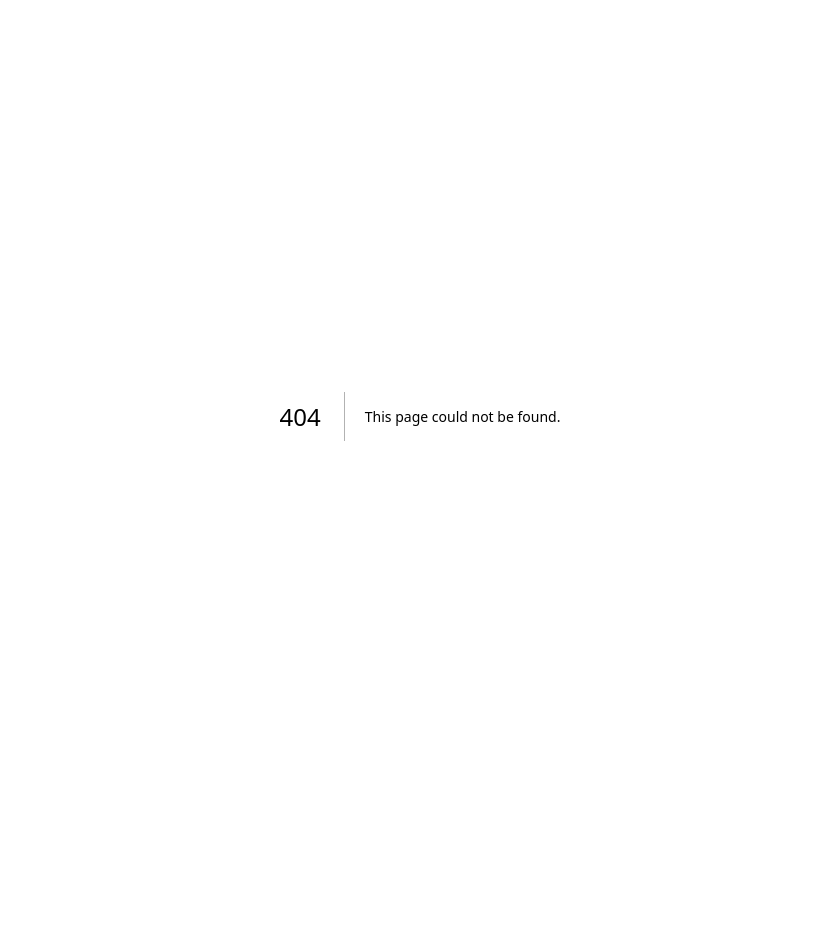
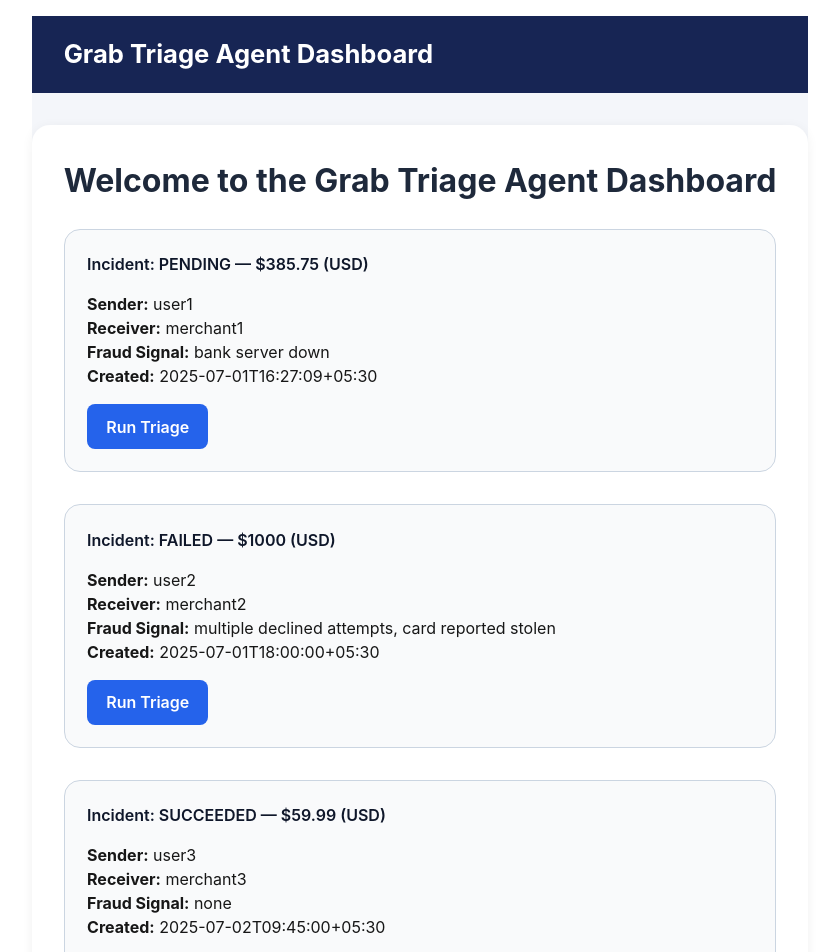
Before and after one commit to swapnilxi/grab-hack, a Next.js app in the folder frontend/: page /gta in a window 1280 px wide. Before the commit this address had no page. Shown: the top 952 px of the page, without its empty margins (220-1059 px from the left). Before the commit the page ends 832 px from the top, so only its background shows below. Built offline with nearby package versions, Linux system fonts and the light colour scheme.

Commit message:
incident-cards

```diff
--- /dev/null
+++ b/frontend/src/app/components/IncidentCard/IncidentCard.jsx
@@ -0,0 +1,81 @@
+'use client';
+
+import { useState } from 'react';
+
+export default function IncidentCard({ incident }) {
+  const [response, setResponse] = useState(null);
+  const [loading, setLoading] = useState(false);
+
+  const runTriage = async () => {
+    setLoading(true);
+    setResponse(null);
+    try {
+      const res = await fetch('http://localhost:8080/run-triage', {
+        method: 'POST',
+        headers: { 'Content-Type': 'application/json' },
+        body: JSON.stringify(incident),
+      });
+      const data = await res.json();
+      setResponse(data);
+    } catch (e) {
+      setResponse({ error: 'Failed to connect to backend.' });
+    } finally {
+      setLoading(false);
+    }
+  };
+
+  return (
+    <div style={{
+      border: '1.5px solid #cbd5e1',
+      borderRadius: 16,
+      padding: '1.4rem',
+      marginBottom: '2rem',
+      background: '#f9fafb'
+    }}>
+      <h3 style={{ margin: '0 0 1rem 0', fontWeight: 600, color: '#0f172a' }}>
+        Incident: {incident.status} &mdash; ${incident.amount} ({incident.currency})
+      </h3>
+      <p><b>Sender:</b> {incident.sender_id}</p>
+      <p><b>Receiver:</b> {incident.receiver_id}</p>
+      <p><b>Fraud Signal:</b> {incident.metadata?.fraud_detection_signal}</p>
+      <p><b>Created:</b> {incident.created_at}</p>
+      <button
+        style={{
+          marginTop: '1rem',
+          padding: '0.65rem 1.2rem',
+          background: '#2563eb',
+          color: '#fff',
+          border: 'none',
+          borderRadius: 8,
+          fontWeight: 600,
+          cursor: loading ? 'not-allowed' : 'pointer',
+          fontSize: '1rem'
+        }}
+        onClick={runTriage}
+        disabled={loading}
+      >
+        {loading ? 'Running Triage...' : 'Run Triage'}
+      </button>
+      {response && (
+        <div style={{
+          marginTop: '1.2rem',
+          padding: '1rem',
+          background: '#f1f5f9',
+          borderRadius: 10,
+          color: response.error ? '#dc2626' : '#2563eb',
+          wordBreak: 'break-all'
+        }}>
+          <b>Triage Result:</b>
+          <pre style={{
+            fontFamily: 'monospace',
+            fontSize: '1rem',
+            background: 'none',
+            margin: 0
+          }}>
+            {JSON.stringify(response, null, 2)}
+          </pre>
+        </div>
+      )}
+    </div>
+  );
+}
--- /dev/null
+++ b/frontend/src/app/components/IncidentCard/IncidentData.json
@@ -0,0 +1,92 @@
+[
+  {
+    "sender_id": "user1",
+    "receiver_id": "merchant1",
+    "amount": 385.75,
+    "transaction_id": "0xd35e938e8ce56d41162d0e64cd7c76874b01f1504a653dbef0ae1e44999de223",
+    "request_id": "0x53ad832d9384937fd52028787f2721cb14616f1ffa8a44319a5958d22b18b487",
+    "charge_id": "0x781bce1f868c8bae75b4bef7b5c2346a61158f4b5cdeb8c2a46ba40e93e67f22",
+    "status": "PENDING",
+    "currency": "USD",
+    "metadata": {
+      "fraud_detection_signal": "bank server down"
+    },
+    "created_at": "2025-07-01T16:27:09+05:30",
+    "updated_at": "2025-07-01T16:27:09+05:30"
+  },
+  {
+    "sender_id": "user2",
+    "receiver_id": "merchant2",
+    "amount": 1000.00,
+    "transaction_id": "0xa12b938e1ae56d41162d0e64cd7c12345b01f1504a653dbef0ae1e44999aaaac",
+    "request_id": "0x23ad832d1111937fd52028787f2721cb14616f1ffa8a44319a5958d22b18b111",
+    "charge_id": "0x234bce1f12348bae75b4bef7b5c2346a61158f4b5cdeb8c2a46ba40e93e67123",
+    "status": "FAILED",
+    "currency": "USD",
+    "metadata": {
+      "fraud_detection_signal": "multiple declined attempts, card reported stolen"
+    },
+    "created_at": "2025-07-01T18:00:00+05:30",
+    "updated_at": "2025-07-01T18:02:10+05:30"
+  },
+  {
+    "sender_id": "user3",
+    "receiver_id": "merchant3",
+    "amount": 59.99,
+    "transaction_id": "0xb98c938e1ae56d41162d0e64cd7c76543b01f1504a653dbef0ae1e44999de223",
+    "request_id": "0x78ad832d9384937fd52028787f2721cb14616f1ffa8a44319a5958d22b18b488",
+    "charge_id": "0x900bce1f868c8bae75b4bef7b5c2346a61158f4b5cdeb8c2a46ba40e93e67987",
+    "status": "SUCCEEDED",
+    "currency": "USD",
+    "metadata": {
+      "fraud_detection_signal": "none"
+    },
+    "created_at": "2025-07-02T09:45:00+05:30",
+    "updated_at": "2025-07-02T09:45:02+05:30"
+  },
+  {
+    "sender_id": "user4",
+    "receiver_id": "merchant4",
+    "amount": 7700.00,
+    "transaction_id": "0xdeadbeef1234567890abcdef1234567890abcdef1234567890abcdef12345678",
+    "request_id": "0xfacefacefacefacefacefacefacefacefacefacefacefacefacefacefaceface",
+    "charge_id": "0xdecafbaddecafbaddecafbaddecafbaddecafbaddecafbaddecafbaddecafbad",
+    "status": "FAILED",
+    "currency": "EUR",
+    "metadata": {
+      "fraud_detection_signal": "ip address from blacklisted country, amount unusually high"
+    },
+    "created_at": "2025-07-02T14:00:00+05:30",
+    "updated_at": "2025-07-02T14:02:00+05:30"
+  },
+  {
+    "sender_id": "user5",
+    "receiver_id": "merchant5",
+    "amount": 123.45,
+    "transaction_id": "0xcafe1234cafe1234cafe1234cafe1234cafe1234cafe1234cafe1234cafe1234",
+    "request_id": "0xbeefbeefbeefbeefbeefbeefbeefbeefbeefbeefbeefbeefbeefbeefbeefbeef",
+    "charge_id": "0xfeedfeedfeedfeedfeedfeedfeedfeedfeedfeedfeedfeedfeedfeedfeedfeed",
+    "status": "PENDING",
+    "currency": "INR",
+    "metadata": {
+      "fraud_detection_signal": "suspicious capture on flagged charge"
+    },
+    "created_at": "2025-07-03T10:00:00+05:30",
+    "updated_at": "2025-07-03T10:00:00+05:30"
+  },
+  {
+    "sender_id": "user6",
+    "receiver_id": "merchant6",
+    "amount": 25.00,
+    "transaction_id": "0x1111111111111111111111111111111111111111111111111111111111111111",
+    "request_id": "0x2222222222222222222222222222222222222222222222222222222222222222",
+    "charge_id": "0x3333333333333333333333333333333333333333333333333333333333333333",
+    "status": "SUCCEEDED",
+    "currency": "GBP",
+    "metadata": {
+      "fraud_detection_signal": "none"
+    },
+    "created_at": "2025-07-03T17:15:30+05:30",
+    "updated_at": "2025-07-03T17:15:30+05:30"
+  }
+]
--- /dev/null
+++ b/frontend/src/app/gta/layout.jsx
@@ -0,0 +1,32 @@
+// This layout wraps ONLY the /gta route and its children.
+// You can put shared nav, sidebar, or styling here.
+
+export default function GTALayout({ children }) {
+  return (
+    <div style={{
+      minHeight: '100vh',
+      background: '#f4f6fa',
+      fontFamily: 'Inter, Arial, sans-serif'
+    }}>
+      <header style={{
+        padding: '1.2rem 2rem',
+        background: '#172554',
+        color: '#fff',
+        fontWeight: 'bold',
+        fontSize: '1.6rem'
+      }}>
+        Grab Triage Agent Dashboard
+      </header>
+      <main style={{
+        maxWidth: 1200,
+        margin: '2rem auto',
+        padding: '2rem',
+        background: '#fff',
+        borderRadius: 18,
+        boxShadow: '0 2px 12px rgba(0,0,0,0.06)'
+      }}>
+        {children}
+      </main>
+    </div>
+  );
+}
--- /dev/null
+++ b/frontend/src/app/gta/page.jsx
@@ -0,0 +1,27 @@
+'use client';
+
+import { useState } from 'react';
+import IncidentCard from '../components/IncidentCard/IncidentCard';
+import IncidentData from "../components/IncidentCard/IncidentData.json"
+
+export default function GTADashboardPage() {
+  // Example state for future dashboard data/interaction
+  const [status, setStatus] = useState(null);
+
+  return (
+    <div>
+      <h2 style={{
+        fontSize: '2rem',
+        fontWeight: 700,
+        marginBottom: '1.5rem',
+        color: '#1e293b'
+      }}>
+        Welcome to the Grab Triage Agent Dashboard
+      </h2>
+
+       {IncidentData.map((incident, idx) => (
+        <IncidentCard key={incident.transaction_id || idx} incident={incident} />
+      ))}
+    </div>
+  );
+}
```
